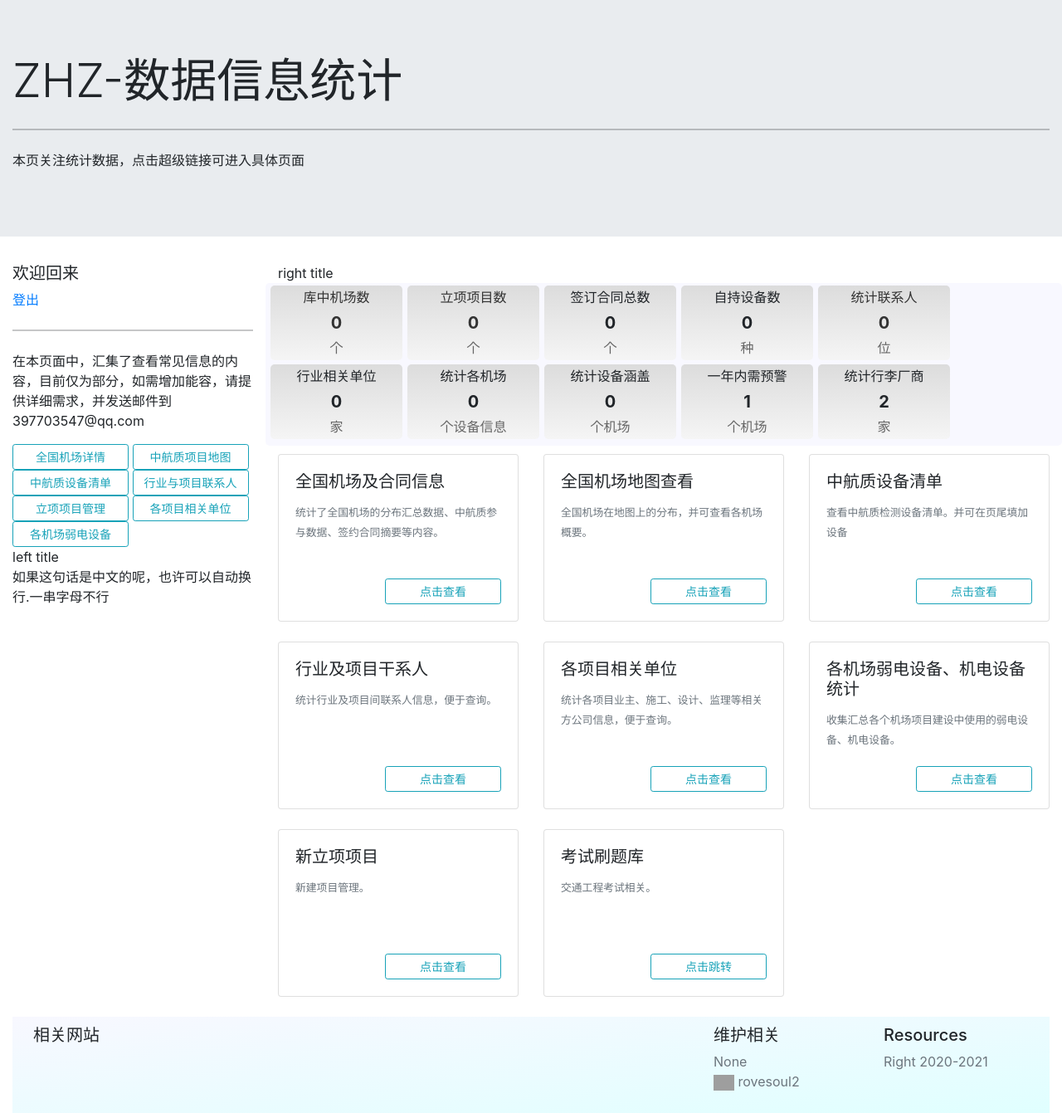
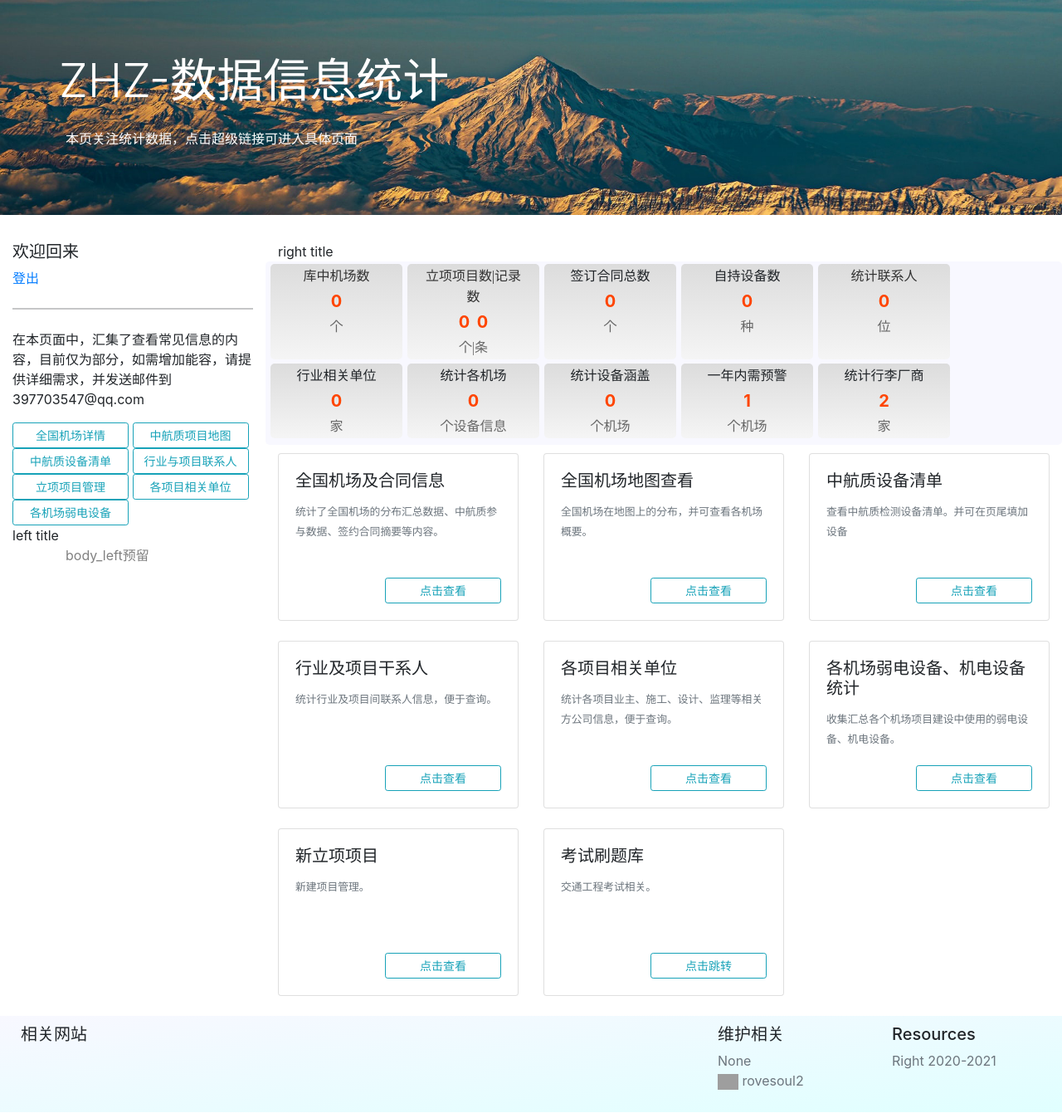
Before and after one commit to rovesoul/zhz_web, a Django app: page /ZHZ/choice in a window 1280 px wide. Shown: the whole page at 83% size. Run offline with Django 3.2, Linux system fonts and the light colour scheme; data that the repository does not hold is empty; grey boxes are pictures that could not be loaded.

Commit message:
UI调整，背景图添加

```diff
--- a/ZHZ_DATABASH/templates/ZHZHome.html
+++ b/ZHZ_DATABASH/templates/ZHZHome.html
@@ -8,16 +8,35 @@
         .databash{
             background-image: linear-gradient(to bottom , gainsboro, whitesmoke);
         }
+        H1{
+            color: white;
+            font-weight: 800;
+            padding-left: 1em;
+        }
+        .hsub{
+            color: white;
+            font-weight: 400;
+            padding-left: 4em;
+            padding-top: 1em;
+        }
+        .whats{
+            color: gray;
+            font-weight: 400;
+            padding-left: 4em;
+        }
+        .align-middle{
+            color: orangered;
+        }
     </style>
 </head>
 {% extends 'moban_page_base1.html' %}
 <body>
 {% block subtitle %}
-<p>本页关注统计数据，点击超级链接可进入具体页面</p>
+<p class="hsub">本页关注统计数据，点击超级链接可进入具体页面</p>
 {% endblock subtitle %}
 
 {% block body_left %}
-<p>如果这句话是中文的呢，也许可以自动换行.一串字母不行</p>
+<p class="whats">body_left预留</p>
 {% endblock body_left %}
 
 {% block body_right %}
@@ -35,12 +54,14 @@
 
     <div class="col-md-2 col-sm-4 text-center databash" >
         <a style="text-decoration: none;color: #333333" href="/ZHZ/newproject" target="_blank">
-        <span class="databash_title">立项项目数</span>
+        <span class="databash_title">立项项目数|记录数</span>
         <div class="databash_value_div">
             <span class="align-middle font-weight-bold databash_value_span"
                   >{{ count_nps }}</span>
+            <span class="align-middle font-weight-bold databash_value_span" style="color: orangered;margin-left: 0.2em"
+                  >{{ count_nplogs }}</span>
         </div>
-        <span class="databash_foot">个</span>
+        <span class="databash_foot">个|条</span>
         </a>
     </div>
 
@@ -234,7 +255,7 @@
 {% endblock body_right %}
 
 {% block body_foot %}
-    <div class="container-fluid" style="clear: both;bottom: 0"  >
+    <div class="container-fluid" style="clear: both;bottom: 0;padding: 0px"  >
         {% include 'footers.html'%}
     </div>
 {% endblock body_foot %}
--- a/ZHZ_DATABASH/templates/moban_page_base1.html
+++ b/ZHZ_DATABASH/templates/moban_page_base1.html
@@ -1,4 +1,5 @@
 <!DOCTYPE html>
+{% load staticfiles %}
 <html lang="en">
 <head>
     <meta charset="UTF-8">
@@ -7,6 +8,18 @@
     <link href="https://cdn.jsdelivr.net/npm/bootstrap@5.0.0-beta2/dist/css/bootstrap.min.css" rel="stylesheet" integrity="sha384-BmbxuPwQa2lc/FVzBcNJ7UAyJxM6wuqIj61tLrc4wSX0szH/Ev+nYRRuWlolflfl" crossorigin="anonymous">
     <script src="https://cdn.jsdelivr.net/npm/vue/dist/vue.js"></script>
     <script src="https://unpkg.com/axios/dist/axios.min.js"></script>
+    <style>
+        .jumbotron{
+            background-image: url({% static "imgs/mont.jpg" %});
+            background-size:100%;
+            background-position: bottom;
+        }
+        .hhh{
+            color: white;
+            font-weight: 800;
+            padding-left: 1em;
+        }
+    </style>
     <title>{{ pagename }}</title>
 </head>
 <body>
@@ -14,8 +27,8 @@
 <div class="jumbotron jumbotron-fluid">
     <div class="container-fluid">
         <h1 class="display-4">{{ page_title }}</h1>
-        <hr class="my-4">
-        {% block subtitle %}<br>
+
+        {% block subtitle %}
         {% endblock %}
     </div>
 </div>
--- a/ZHZ_DATABASH/views.py
+++ b/ZHZ_DATABASH/views.py
@@ -17,16 +17,17 @@ def choice(request):
         'page_title': 'ZHZ-数据信息统计',
         'left_title':'left title',
         'right_title':'right title',
-        'count_contrast':lists[0],
-        'count_self_device':lists[1],
-        'count_contact_person':lists[2],
-        'count_companys_contract':lists[3],
-        'count_airplane_project':lists[4],
-        'count_airport_have_weak_device':lists[5],
-        'count_airport_device':lists[6],
-        'alarm_airport_count':lists[7],
-        'count_luggage': lists[8],
-        'count_nps': lists[9],
+        'count_contrast':models.Contracts.objects.all().count(),
+        'count_self_device':lists[0],
+        'count_contact_person':models.Person.objects.all().count(),
+        'count_companys_contract':models.TradeContracts.objects.all().count(),
+        'count_airplane_project':models.Project_Detail.objects.all().count(),
+        'count_airport_have_weak_device':lists[1],
+        'count_airport_device':models.ProjectDevice.objects.all().count(),
+        'alarm_airport_count':lists[2],
+        'count_luggage': lists[3],
+        'count_nps': models.NewCompanyProject.objects.all().count(),
+        'count_nplogs':models.NP_Note.objects.all().count(),
         'FriendWeb':FridenWeb.values_list(),
     }
 
@@ -36,37 +37,19 @@ def get_count_contract():
     """首页数据看板调取数据函数
     主要涵盖各统计参数值
     """
-    # 库里已有机场数
-    airplane_project = models.Project_Detail.objects.all()
-    # 合同数
-    count_contrast= models.Contracts.objects.all()
     # 设备数
     count_self_device= models.Device.objects.all()
     devicecount =set([i[1] for i in count_self_device.values_list()])
-    # 人员数
-    count_contact_person= models.Person.objects.all()
-    # 各机场公司数
-    count_companys_contract= models.TradeContracts.objects.all()
     # 有弱电设备信息的机场数量
     count_airport_have_weak_device= models.ProjectDevice.objects.all()
-    # 立项项目数
-    count_np =models.NewCompanyProject.objects.all()
     have_weak_device_set = set([i[1] for i in count_airport_have_weak_device.values_list()]) # (1, '哈尔滨太平机场', '航显', '显.... 筛出机场名不重复
-    # 有多少个弱电设备数量
-    count_airport_device= models.ProjectDevice.objects.all()
     # 预警
     alarm_airport_count = [10 ] # 这个函数待写完善了，是统计提示日期，见当前日期小于365天，大于-180天的
     # 行李厂商
     count_luggage =[1,2] # 这个函数待写完善了，统计行李厂商数
-    list=[len(count_contrast), # 0合同数
-          len(devicecount), # 1设备数
-          len(count_contact_person), # 2联系人数
-          len(count_companys_contract), # 3行业公司合同数
-          len(airplane_project), # 4库中机场信息数
-          len(have_weak_device_set), # 5有多少机场有弱电设备
-          len(count_airport_device), # 6弱电设备数
-          len(alarm_airport_count), # 7需要提示机场数
-          len(count_luggage),  # 8 需要提示机场数
-          len(count_np),  # 9 需要提示机场数
+    list=[len(devicecount), # 0有多少机场有弱电设备
+          len(have_weak_device_set), #1
+          len(alarm_airport_count), # 2需要提示机场数
+          len(count_luggage),  # 3 需要提示机场数
     ]
     return list
```
Also changed, not shown: ZHZ_DATABASH/templates/ZHZ_AirportProjectMessage.html (+14 -1 lines), ZHZ_DATABASH/templates/ZHZ_Persons.html (+14 -2 lines), ZHZ_DATABASH/static/imgs/hands.jpg (added), ZHZ_DATABASH/static/imgs/mac.jpg, ZHZ_DATABASH/static/imgs/mont.jpg (added), ZHZ_DATABASH/static/imgs/planport.jpg (added).
